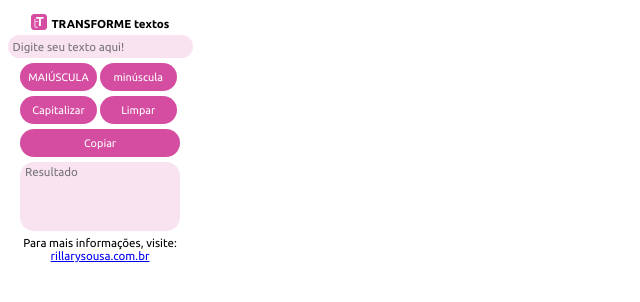
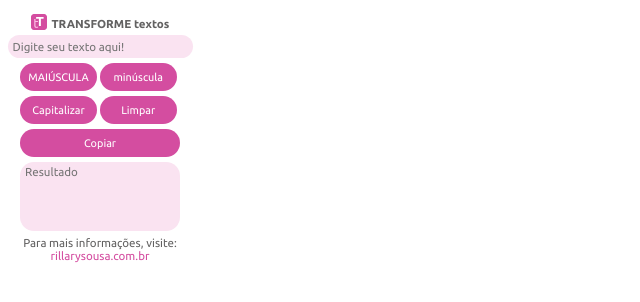
Before and after one commit to Rillaryholanda/ext_transformetextos_desafio, a browser extension: page index.html in a window 1280 px wide. Shown: the whole page, without its empty margins (0-640 px from the left). Drawn offline with Linux system fonts and the light colour scheme.

Commit message:
UPDATE - ajustes titulo e rodape para novas cores

```diff
--- a/index.html
+++ b/index.html
@@ -38,7 +38,7 @@
       <textarea name="result" class="result" id="result" placeholder="Resultado"></textarea>
 
       <p>Para mais informações, visite:</p>
-      <a class="rodapé" href="https://www.exemplo.com" target="_blank">rillarysousa.com.br</a>
+      <a class="rodape" href="https://www.exemplo.com" target="_blank">rillarysousa.com.br</a>
     </div>
     <!-- Link do Javascript-->
     <script src="script.js"></script>
--- a/style.css
+++ b/style.css
@@ -40,6 +40,7 @@ h1 {
   flex-direction: column;
   justify-content: center;
   align-items: center;
+  color: rgb(99, 98, 98);
 }
 
 /* configurações dos Botões */
@@ -88,6 +89,11 @@ h1 {
   border-radius: 14px;
 }
 
+.rodape {
+  color: #D44DA0;
+  text-decoration: none;
+}
+
 
 /* Desafio*/
 /* cabeçalho */
```
